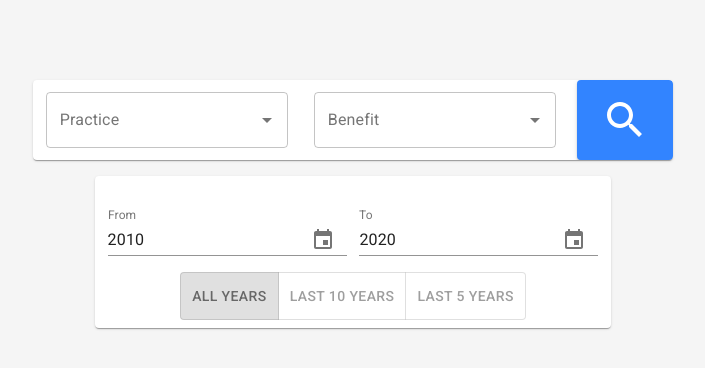
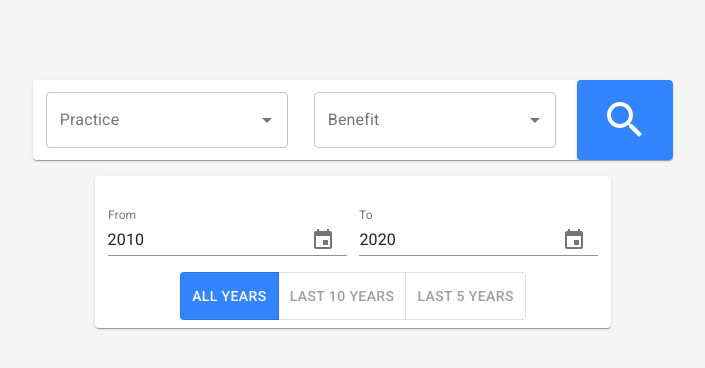
Before and after one commit to SDM-Team-1/seer-frontend, a React (Create React App) app: page / in a window 1280 px wide. Shown: the top 368 px of the page, without its empty margins (287-992 px from the left). Built offline with nearby package versions, Linux system fonts and the light colour scheme.

Commit message:
improve: quickfix color cue and selected color

```diff
--- a/src/pages/Main/components/QuickDate/QuickDate.js
+++ b/src/pages/Main/components/QuickDate/QuickDate.js
@@ -1,9 +1,21 @@
 import React from 'react';
+import { makeStyles } from '@material-ui/core';
 import Box from '@material-ui/core/Box';
 import ToggleButton from '@material-ui/lab/ToggleButton';
 import ToggleButtonGroup from '@material-ui/lab/ToggleButtonGroup';
 
 import style from './QuickDate.module.scss';
+
+const useStyles = makeStyles({
+  buttonColor: {
+    '&.Mui-selected': {
+      backgroundColor: '#3284FF',
+      '&:hover': { backgroundColor: '#9DBFF2' },
+      color: 'white',
+    },
+    '&:hover': { backgroundColor: '#9DBFF2' },
+  },
+});
 
 function QuickDate() {
   const [yearToggleVal, setYearToggleVal] = React.useState('all');
@@ -11,23 +23,37 @@ function QuickDate() {
     setYearToggleVal(toggleVal);
     console.log(toggleVal);
   };
+  const classes = useStyles();
 
   return (
     <>
       <Box className={style.main}>
         <ToggleButtonGroup
+          thumbSwitchedStyle={{ backgroundColor: 'red' }}
           value={yearToggleVal}
           exclusive
           onChange={handleYearToggle}
           aria-label="Year quick select"
         >
-          <ToggleButton value="all" aria-label="left aligned">
+          <ToggleButton
+            className={classes.buttonColor}
+            value="all"
+            aria-label="left aligned"
+          >
             All years
           </ToggleButton>
-          <ToggleButton value="10" aria-label="centered">
+          <ToggleButton
+            className={classes.buttonColor}
+            value="10"
+            aria-label="centered"
+          >
             Last 10 years
           </ToggleButton>
-          <ToggleButton value="5" aria-label="right aligned">
+          <ToggleButton
+            className={classes.buttonColor}
+            value="5"
+            aria-label="right aligned"
+          >
             Last 5 years
           </ToggleButton>
         </ToggleButtonGroup>
```
